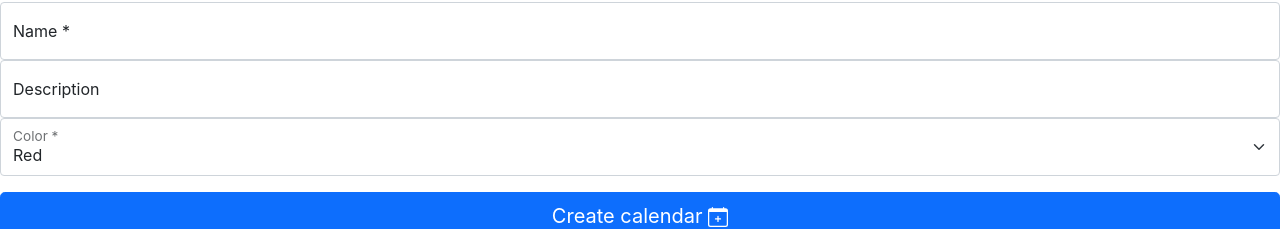
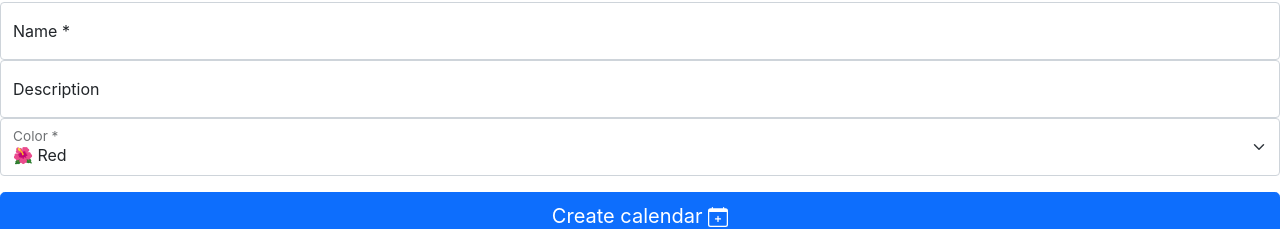
Before and after one commit to vchkhr/planse, a React (Create React App) app: page /calendar/create in a window 1280 px wide. Shown: the part 388-617 px from the top of the page. Built offline with nearby package versions, Linux system fonts and the light colour scheme; no server answers; the HTML template or start-up script is replaced by a standard one.

Commit message:
Colours duplicate with emoji

```diff
--- a/src/components/arrangements/ArrangementCreate.js
+++ b/src/components/arrangements/ArrangementCreate.js
@@ -217,12 +217,12 @@ const ArrangementCreate = (props) => {
                 <Form.Floating controlId="formColor">
                     <Form.Select className="bottom" aria-label="Color *" onChange={e => setColor(e.target.value)} defaultValue="" >
                         <option value="">Color of calendar</option>
-                        <option value="0">Red</option>
-                        <option value="1">Orange</option>
-                        <option value="2">Yellow</option>
-                        <option value="3">Green</option>
-                        <option value="4">Blue</option>
-                        <option value="5">Purple</option>
+                        <option value="0">&#x1F33A; Red</option>
+                        <option value="1">&#x1F3C0; Orange</option>
+                        <option value="2">&#x2600;&#xFE0F; Yellow</option>
+                        <option value="3">&#x1F966; Green</option>
+                        <option value="4">&#x1F40B; Blue</option>
+                        <option value="5">&#x1F47E; Purple</option>
                     </Form.Select>
                     <Form.Label>Color *</Form.Label>
                 </Form.Floating>
--- a/src/components/calendar/Calendar.js
+++ b/src/components/calendar/Calendar.js
@@ -23,7 +23,7 @@ export const Calendar = (props) => {
     if (showEventModal.target) {
         let event = showEventModal.target.classList.value;
         if (event.indexOf('day-') > 0) {
-            let day = event.split('day-')[1].split(' ')[0];
+            // let day = event.split('day-')[1].split(' ')[0];
 
             modalContent = (
                 <Modal show={true} onHide={() => setShowEventModal(false)}>
@@ -35,7 +35,7 @@ export const Calendar = (props) => {
             );
         }
         else if (event.indexOf('arrangement-') > 0) {
-            let arrangement = event.split('arrangement-')[1].split(' ')[0];
+            // let arrangement = event.split('arrangement-')[1].split(' ')[0];
         }
     }
 
--- a/src/components/calendars/CalendarCreate.js
+++ b/src/components/calendars/CalendarCreate.js
@@ -74,12 +74,12 @@ const CalendarCreate = (props) => {
 
             <Form.Floating controlId="formColor">
                 <Form.Select className="bottom" aria-label="Color *" onChange={e => setColor(e.target.value)} defaultValue="0" >
-                    <option value="0">Red</option>
-                    <option value="1">Orange</option>
-                    <option value="2">Yellow</option>
-                    <option value="3">Green</option>
-                    <option value="4">Blue</option>
-                    <option value="5">Purple</option>
+                    <option value="0">&#x1F33A; Red</option>
+                    <option value="1">&#x1F3C0; Orange</option>
+                    <option value="2">&#x2600;&#xFE0F; Yellow</option>
+                    <option value="3">&#x1F966; Green</option>
+                    <option value="4">&#x1F40B; Blue</option>
+                    <option value="5">&#x1F47E; Purple</option>
                 </Form.Select>
                 <Form.Label>Color *</Form.Label>
             </Form.Floating>
--- a/src/components/calendars/CalendarEdit.js
+++ b/src/components/calendars/CalendarEdit.js
@@ -148,12 +148,12 @@ const CalendarEdit = (props) => {
 
                     <Form.Floating controlId="formColor">
                         <Form.Select className="bottom" aria-label="Color *" onChange={e => setColor(e.target.value)} defaultValue={calendarInfo.color} >
-                            <option value="0">Red</option>
-                            <option value="1">Orange</option>
-                            <option value="2">Yellow</option>
-                            <option value="3">Green</option>
-                            <option value="4">Blue</option>
-                            <option value="5">Purple</option>
+                            <option value="0">&#x1F33A; Red</option>
+                            <option value="1">&#x1F3C0; Orange</option>
+                            <option value="2">&#x2600;&#xFE0F; Yellow</option>
+                            <option value="3">&#x1F966; Green</option>
+                            <option value="4">&#x1F40B; Blue</option>
+                            <option value="5">&#x1F47E; Purple</option>
                         </Form.Select>
                         <Form.Label>Color *</Form.Label>
                     </Form.Floating>
```
